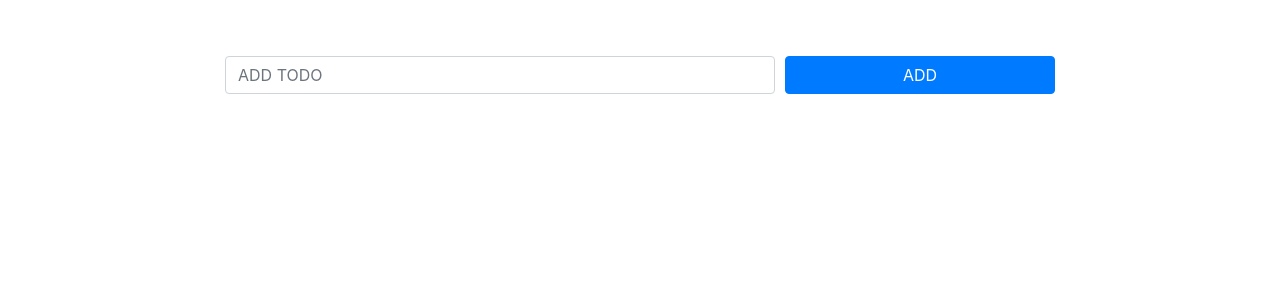
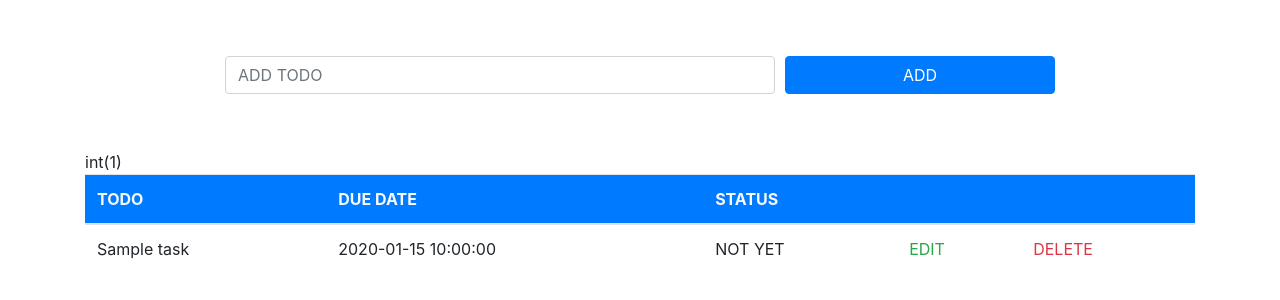
Before and after one commit to tokitada0602/56php_oop, a PHP site: page / in a window 1280 px wide. Shown: the part 56-356 px from the top of the page. Run offline with PHP 8.4, Linux system fonts and the light colour scheme; tables that the repository leaves empty or names only in its code hold one stand-in row (values such as "Sample post").

Commit message:
index.php "edit"にlink(edit.php)を作成

```diff
--- a/Models/Todo.php
+++ b/Models/Todo.php
@@ -17,6 +17,14 @@ class Todo
       $stmt = $this->db_manager->dbh->prepare('INSERT INTO ' . $this->table .' (name) VALUES (?)');
       $stmt->execute([$name]);
   }
+    public function all()
+      {
+      $stmt = $this->db_manager->dbh->prepare('SELECT * FROM '.$this->table);
+      $stmt->execute();
+      $tasks = $stmt->fetchALL();
+
+      return $tasks;
+      }
 }
 
 
--- /dev/null
+++ b/function.php
@@ -0,0 +1,5 @@
+<?php
+function h($str)
+{
+    return htmlspecialchars($str, ENT_QUOTES, 'UTF-8');
+}
--- a/index.php
+++ b/index.php
@@ -1,3 +1,13 @@
+<?php
+    require_once('function.php');
+    require_once('Models/Todo.php');
+    // todo クラスのインスタンス化
+    $todo = new Todo();
+// DBからデータを全件取得
+    $tasks = $todo->all()
+    // echo <'pre'>;
+    // var_dump($tasks);
+?>
   <!DOCTYPE html>
 <html lang="ja">
 <head>
@@ -21,7 +31,7 @@
         </div>
     </nav>
 </header>
-    <main>
+
 <main class="container py-5">
     <section>
         <form class="form-row justify-content-center" action="create.php" method="POST">
@@ -32,5 +42,40 @@
                 <button type="submit" class="col-12 btn btn-primary">ADD</button>
             </div>
         </form>
+    </section>
+    <section class="mt-5">
+        <table class="table table-hover">
+            <thead>
+            <tr class="bg-primary text-light">
+                <th class=>TODO</th>
+                <th>DUE DATE</th>
+                <th>STATUS</th>
+                <th></th>
+                <th></th>
+            </tr>
+            </thead>
+            <tbody>
+            <?php foreach ($tasks as $task):?>
+                    <tr>
+                    <td>
+                    <?php echo $task['name']; ?>
+                    </td>
+                    <td>
+                    <?php echo $task['due_date']; ?>
+                    </td>
+                    <td>NOT YET</td>
+                    <td>
+                    <a class="text-success" href="edit.php?id=<?php echo h($task['id']); ?>">EDIT</a>
+                </td>
+                <?php
+    var_dump($task['id']);
+?>
+                <td>
+                    <a class="text-danger" href="">DELETE</a>
+                </td>
+                    <?php endforeach; ?>
+            </tbody>
+        </table>
+    </section>
 </body>
 </html>
```
Also changed, not shown: edit.php (added), update.php (added). Lines whose indentation alone changed are shown as unchanged.
